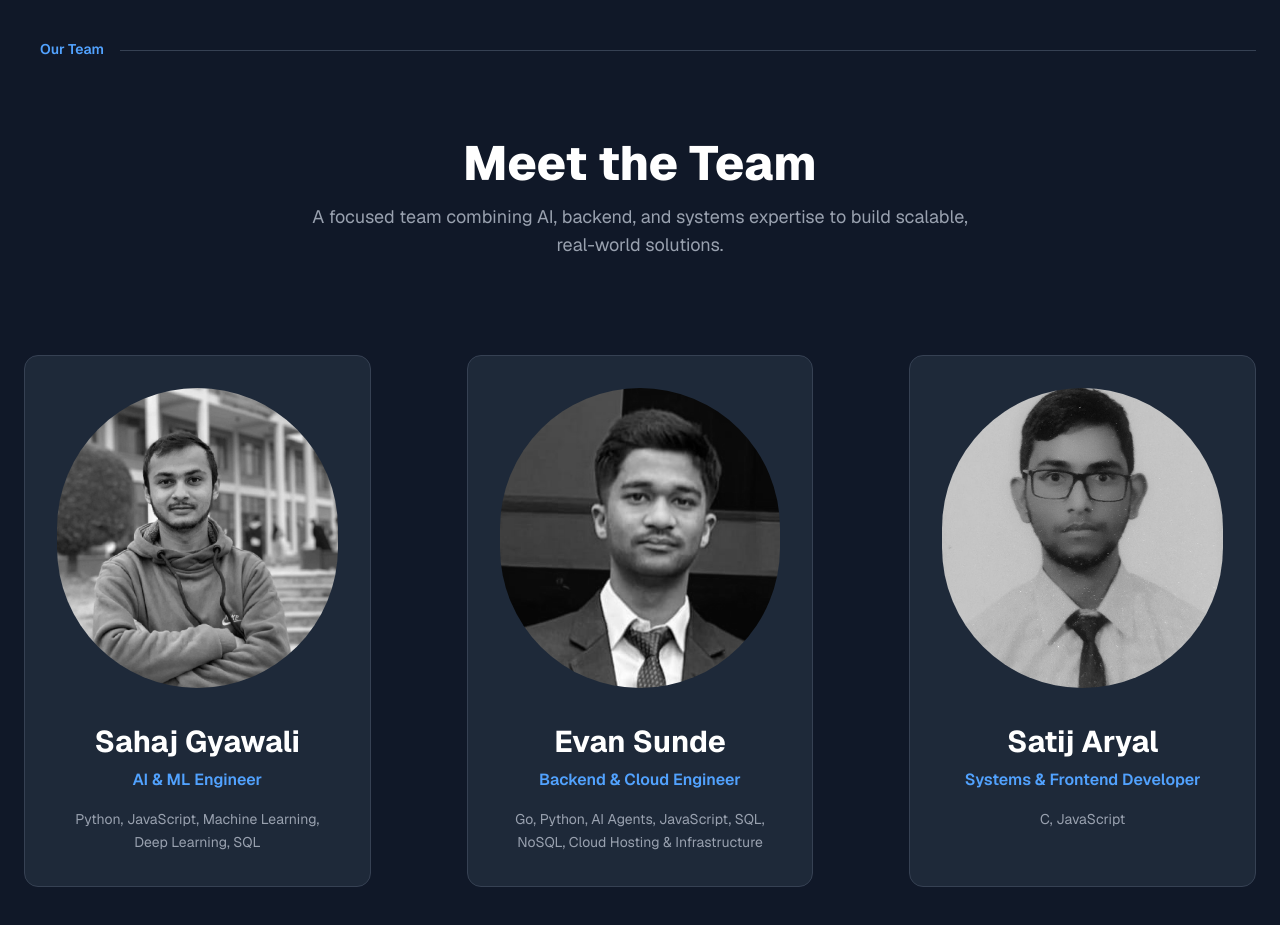
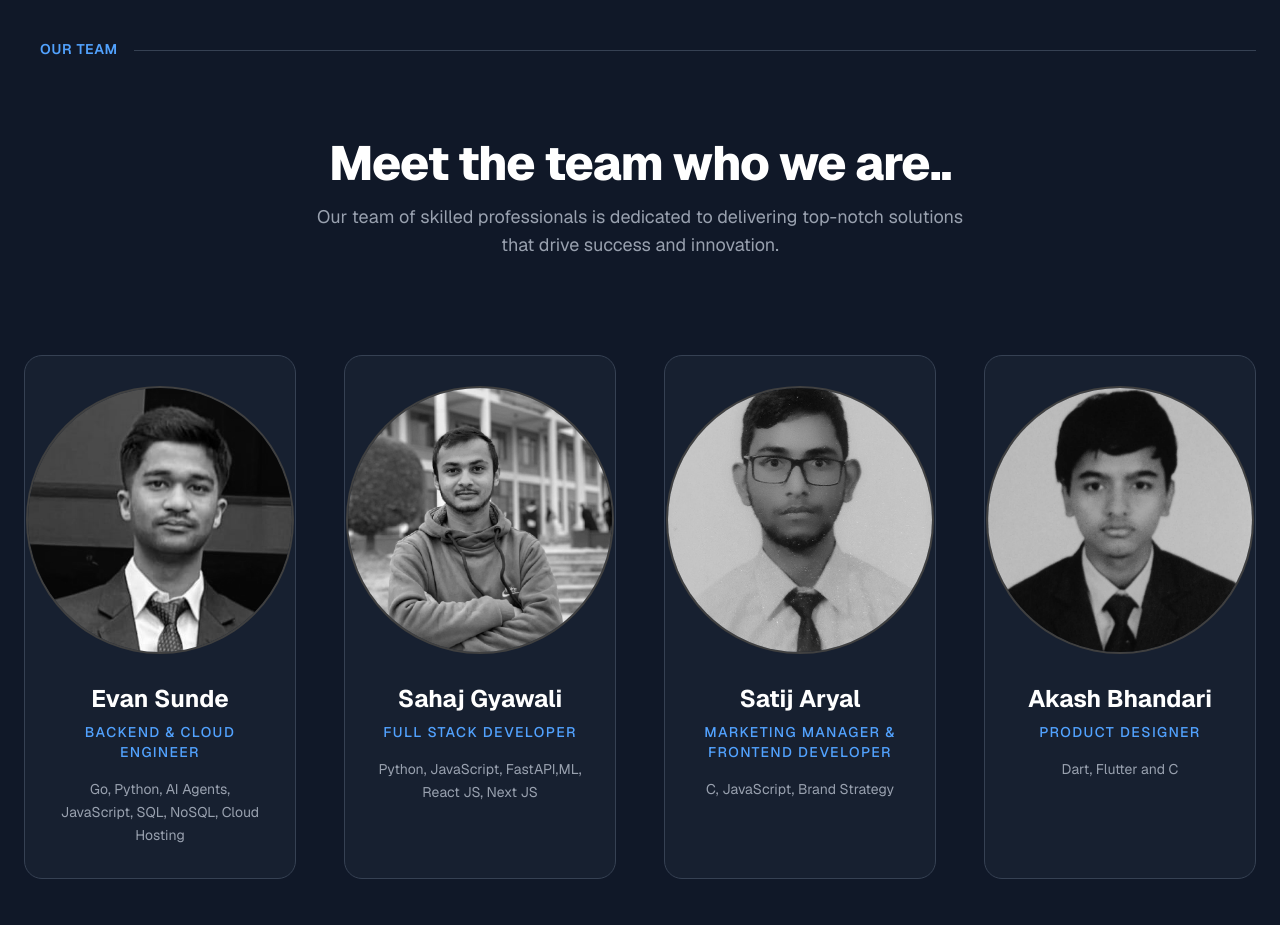
Before and after one commit to EvanSunde/lance-team, a Next.js app: page / in a window 1280 px wide. Shown: the part 900-1825 px from the top of the page. Built offline with nearby package versions, Linux system fonts and the light colour scheme.

Commit message:
Add and Edit team section

```diff
--- a/components/sections/team-section.tsx
+++ b/components/sections/team-section.tsx
@@ -1,6 +1,7 @@
 "use client";
 
 import { FC } from "react";
+// Assuming you have a standard Link component or use next/link
 import { Link } from "../ui/link";
 
 interface TeamMember {
@@ -12,89 +13,90 @@ interface TeamMember {
 }
 
 const members: TeamMember[] = [
+
+  {
+    name: "Evan Sunde",
+    role: "Backend & Cloud Engineer",
+    skills: "Go, Python, AI Agents, JavaScript, SQL, NoSQL, Cloud Hosting",
+    avatar: "/evan.jpeg",
+  },
   {
     name: "Sahaj Gyawali",
-    role: "AI & ML Engineer",
-    skills: "Python, JavaScript, Machine Learning, Deep Learning, SQL",
+    role: "Full Stack Developer",
+    skills: "Python, JavaScript, FastAPI,ML,  React JS, Next JS",
     avatar: "/sahaj.jpeg",
   },
   {
-    name: "Evan Sunde",
-    role: "Backend & Cloud Engineer",
-    skills:
-      "Go, Python, AI Agents, JavaScript, SQL, NoSQL, Cloud Hosting & Infrastructure",
-    avatar: "/evan.jpeg",
+    name: "Satij Aryal",
+    role: "Marketing Manager & Frontend Developer",
+    skills: "C, JavaScript, Brand Strategy",
+    avatar: "/satij.jpeg",
   },
   {
-    name: "Satij Aryal",
-    role: "Systems & Frontend Developer",
-    skills: "C, JavaScript",
-    avatar: "/satij.jpeg",
+    name: "Akash Bhandari",
+    role: "Product Designer ",
+    skills: "Dart, Flutter and C",
+    avatar: "/akash.jpeg",
   },
 ];
 
 export const TeamSection: FC = () => {
   return (
-    <section
-      id="team"
-      className="bg-gray-900 py-32 text-gray-200 w-screen"
-    >
-      {/* HEADER */}
+    <section id="team" className="bg-gray-900 py-32 text-gray-200 w-full">
       <div className="mx-auto max-w-7xl px-6">
+        {/* Section Headr */}
         <div className="relative border-t border-gray-700 pt-6">
-          <span className="absolute -top-3 left-0 bg-gray-900 px-4 text-sm font-semibold text-blue-400">
+          <span className="absolute -top-3 left-0 bg-gray-900 px-4 text-sm font-semibold tracking-wider uppercase text-blue-400">
             Our Team
           </span>
         </div>
 
         <div className="mt-16 text-center max-w-2xl mx-auto">
-          <h2 className="text-4xl font-extrabold text-white sm:text-5xl">
-            Meet the Team
+          <h2 className="text-4xl font-extrabold text-white sm:text-5xl tracking-tight">
+            Meet the team who we are..
           </h2>
           <p className="mt-4 text-lg text-gray-400">
-            A focused team combining AI, backend, and systems expertise to build
-            scalable, real-world solutions.
+            Our team of skilled professionals is dedicated to delivering top-notch solutions that drive success and innovation.
           </p>
         </div>
-      </div>
 
-      {/* TEAM MEMBERS */}
-      <div className="mt-24 px-6">
-        <div className="mx-auto max-w-7xl grid gap-24 md:grid-cols-2 lg:grid-cols-3">
+        {/* TEAM GRID */}
+        <div className="mt-24 w-full grid gap-12 sm:grid-cols-2 lg:grid-cols-4">
           {members.map((member) => (
             <div
               key={member.name}
-              className="bg-gray-800 border border-gray-700 rounded-xl p-8
+              className="group bg-gray-800/50 border border-gray-700 rounded-2xl p-8
                          flex flex-col items-center text-center
-                         transition hover:border-blue-400/60"
+                         transition-all duration-300 hover:border-blue-500/50 hover:bg-gray-800"
             >
-              {/* IMAGE */}
-              <img
-                src={member.avatar}
-                alt={member.name}
-                className="h-[300px] w-[300px] rounded-full object-cover
-                           grayscale transition duration-300 hover:grayscale-0"
-              />
+              {/* Image Container */}
+              <div className="relative h-66 w-66 mb-8">
+                <img
+                  src={member.avatar}
+                  alt={member.name}
+                  className="h-full w-full rounded-full object-cover
+                             grayscale transition duration-500 group-hover:grayscale-0 ring-2 ring-gray-700 group-hover:ring-blue-400"
+                />
+              </div>
 
-              {/* TEXT */}
-              <h3 className="mt-9 text-3xl font-bold text-white">
+              <h3 className="text-2xl font-bold text-white leading-tight">
                 {member.name}
               </h3>
 
-              <p className="mt-2 text-blue-400 font-semibold">
+              <p className="mt-2 text-sm font-medium uppercase tracking-widest text-blue-400">
                 {member.role}
               </p>
 
-              <p className="mt-4 text-sm text-gray-400 leading-relaxed">
+              <p className="mt-4 text-sm text-gray-400 leading-relaxed min-h-[3rem]">
                 {member.skills}
               </p>
 
               {member.link && (
                 <Link
                   href={member.link}
-                  className="mt-9 text-blue-400 hover:underline"
+                  className="mt-6 inline-flex items-center text-blue-400 hover:text-blue-300 transition-colors"
                 >
-                  View Profile →
+                  View Profile <span className="ml-2">→</span>
                 </Link>
               )}
             </div>
```
Also changed, not shown: public/akash.jpeg (added).
